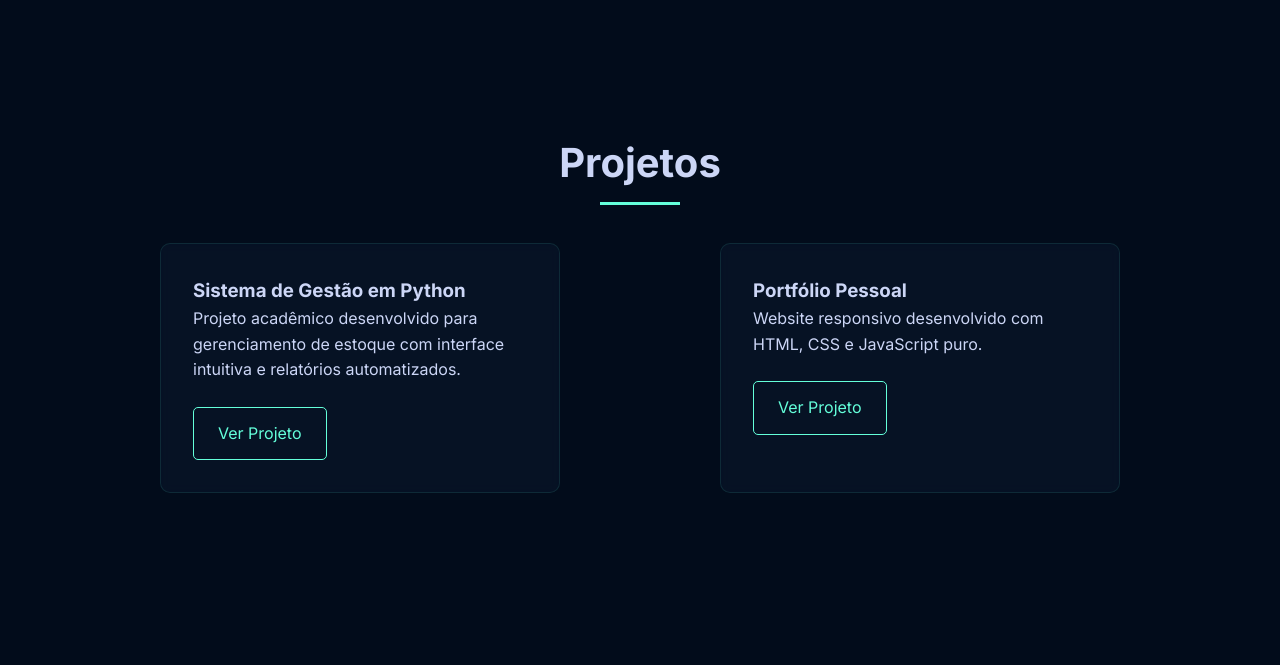
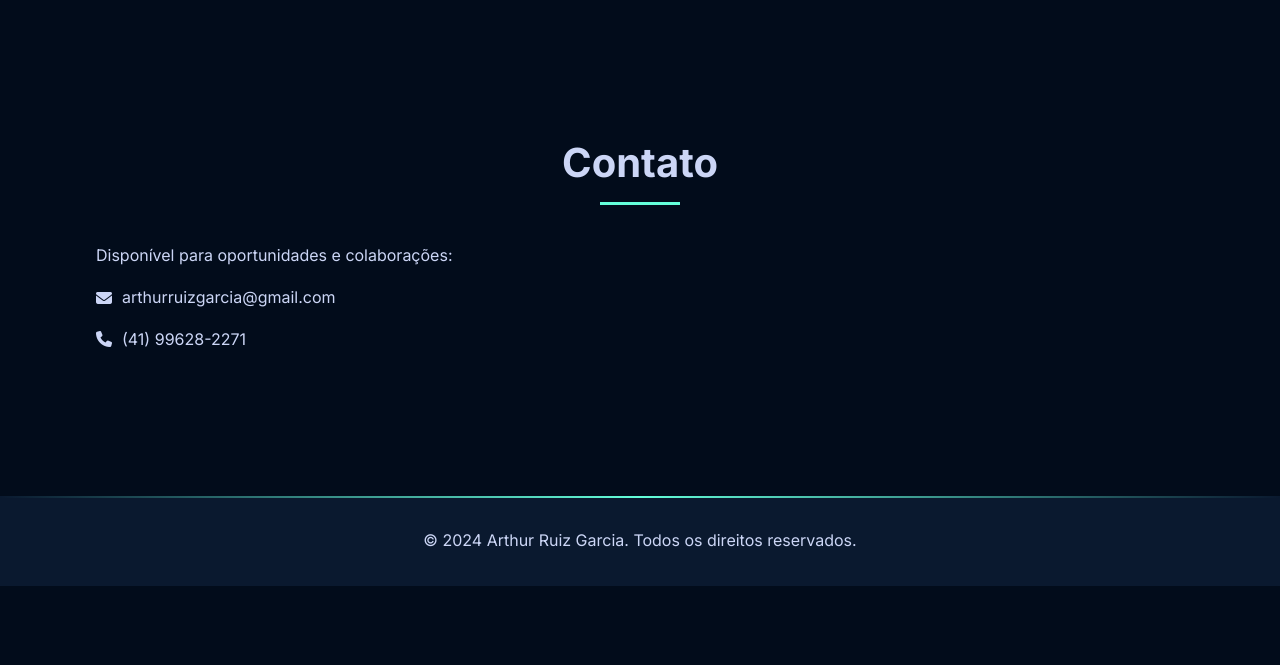
Before and after one commit to ydrozzy0/ydrozzy0.github.io, a plain HTML site: page index.html in a window 1280 px wide. Shown: the part 1555-2220 px from the top of the page. After the commit the page ends 2141 px from the top, so only its background shows below. Drawn offline with Linux system fonts and the light colour scheme.

Commit message:
Update index.html

```diff
--- a/index.html
+++ b/index.html
@@ -61,25 +61,6 @@
         </div>
     </section>
 
-    <!-- Projetos -->
-    <section class="projects">
-        <div class="container">
-            <h2>Projetos</h2>
-            <div class="projects-grid">
-                <div class="project-card">
-                    <h3>Sistema de Gestão em Python</h3>
-                    <p>Projeto acadêmico desenvolvido para gerenciamento de estoque com interface intuitiva e relatórios automatizados.</p>
-                    <a href="#" class="btn">Ver Projeto</a>
-                </div>
-                <div class="project-card">
-                    <h3>Portfólio Pessoal</h3>
-                    <p>Website responsivo desenvolvido com HTML, CSS e JavaScript puro.</p>
-                    <a href="#" class="btn">Ver Projeto</a>
-                </div>
-            </div>
-        </div>
-    </section>
-
     <!-- Contato -->
     <section class="contact">
         <div class="container">
```
